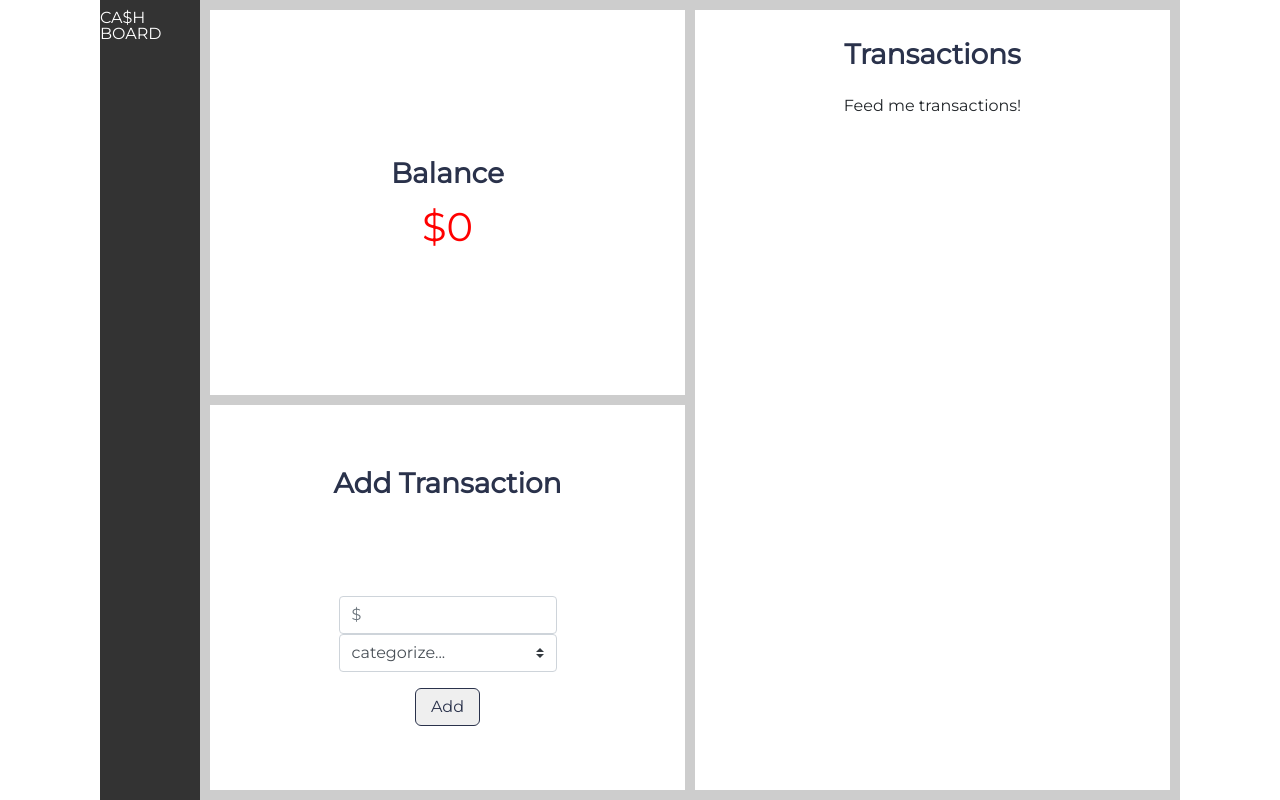
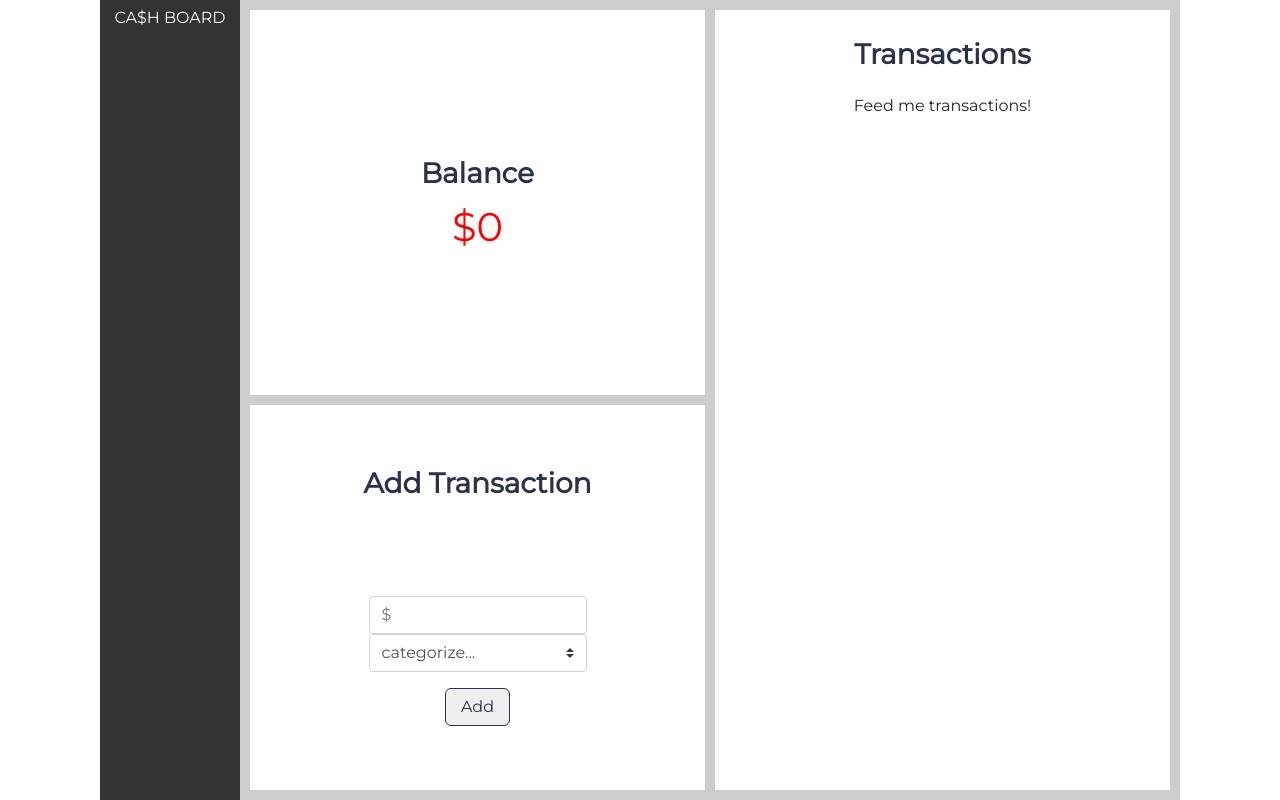
Before and after one commit to MdotB/project-4-react, a React (Create React App) app: page / in a window 1280 px wide. Built offline with nearby package versions, Linux system fonts and the light colour scheme; no server answers.

Commit message:
Adjust menu bar to fit h2 header

```diff
--- a/src/Components/App/App.css
+++ b/src/Components/App/App.css
@@ -2,7 +2,7 @@
 .App {
   background-color: rgb(205, 205, 205);
   display: grid;
-  grid-template-columns: 100px 1fr;
+  grid-template-columns: 140px 1fr;
   grid-template-rows: 2;
   grid-template-areas:
     'header dashboard'
@@ -15,7 +15,6 @@
 }
 .Header-container {
   grid-area: header;
-  width: 70px;
 }
 .Dashboard-container {
   grid-area: dashboard;
--- a/src/Components/Header/Header.css
+++ b/src/Components/Header/Header.css
@@ -5,10 +5,12 @@
     align-items: center;
     background-color: #333;
     height: 100%;
-    width: 100px;
+    width: 140px;
 }
 .Header-ul {
     display: flex;
+    justify-content: center;
+    align-items: center;
     list-style: none;
 }
 .Header-h2 {
@@ -20,9 +22,12 @@
     .Header-container {
       flex-direction: row;
       justify-content: center;
+      align-items: center;
       width: 100%;
     }
     .Header-h2 {
         font-size: 16px;
+        font-weight: 800;
+        margin: 10px;
     }
   }
```
